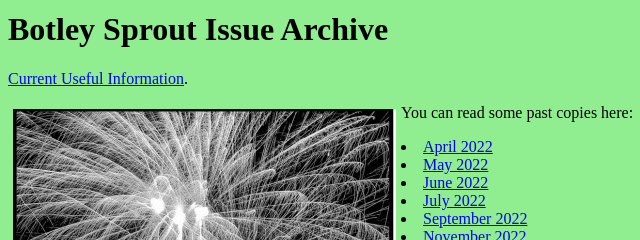
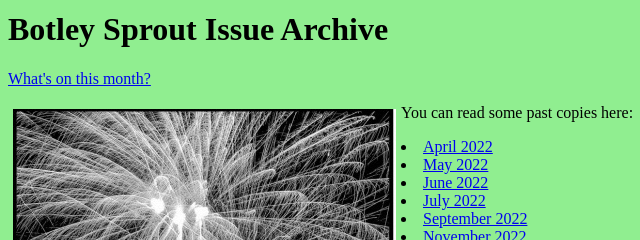
Before and after one commit to botleysprout/archive, a plain HTML site: page docs/index.html in a window 1280 px wide. Shown: the part 143-383 px from the top of the page, 0-640 px from the left. Drawn offline with Linux system fonts and the light colour scheme.

Commit message:
Change "current info" to "what's on"

```diff
--- a/docs/index.html
+++ b/docs/index.html
@@ -34,7 +34,7 @@
     -->
 
     <p>
-        <a href="./html/Nov40.html">Current Useful Information</a>.
+        <a href="./html/Nov40.html">What's on this month?</a>
     </p>
 
     <div class="img">
```
